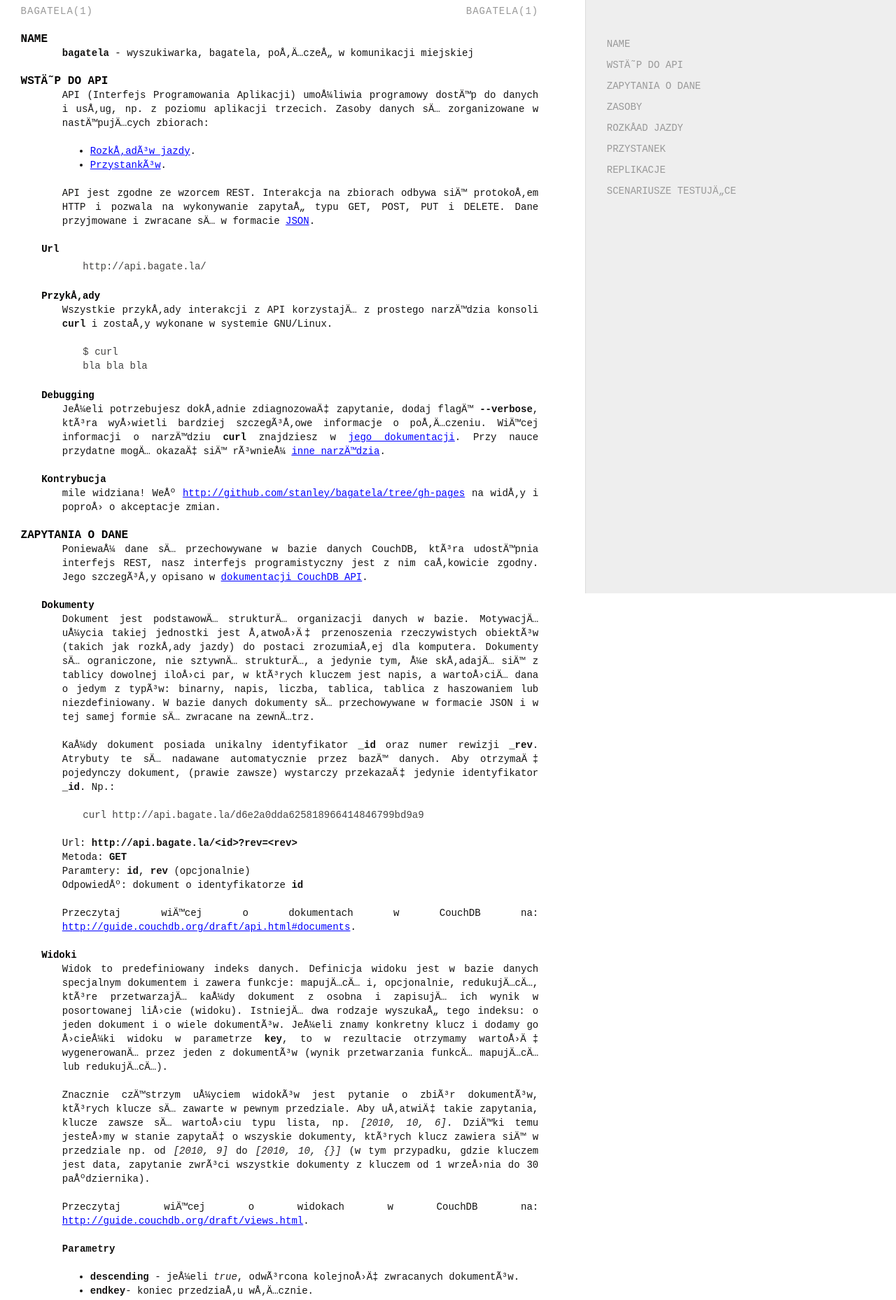
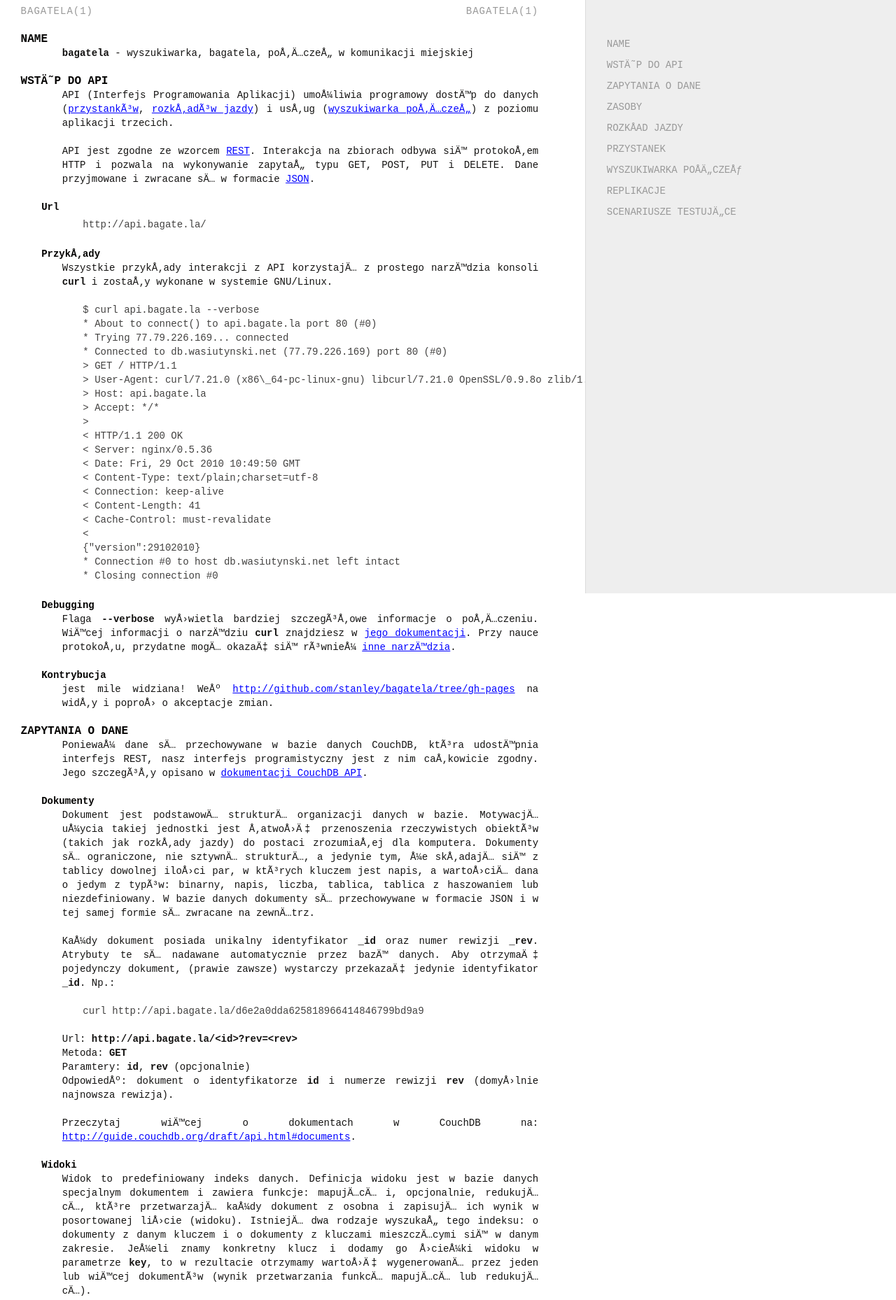
Before and after one commit to Stanley/bagatela, a plain HTML site: page API.1.html in a window 1280 px wide. Shown: the top 1858 px of the page at 70% size. Drawn offline with Linux system fonts and the light colour scheme.

Commit message:
+ missing examples

```diff
--- a/API.1.html
+++ b/API.1.html
@@ -65,6 +65,7 @@
     <a href="#ZASOBY">ZASOBY</a>
     <a href="#ROZK-AD-JAZDY">ROZKŁAD JAZDY</a>
     <a href="#PRZYSTANEK">PRZYSTANEK</a>
+    <a href="#WYSZUKIWARKA-PO-CZE-">WYSZUKIWARKA POŁĄCZEŃ</a>
     <a href="#REPLIKACJE">REPLIKACJE</a>
     <a href="#SCENARIUSZE-TESTUJ-CE">SCENARIUSZE TESTUJĄCE</a>
     </div>
@@ -82,15 +83,9 @@
 
 <h2 id="WST-P-DO-API">WSTĘP DO API</h2>
 
-<p>API (Interfejs Programowania Aplikacji) umożliwia programowy dostęp do danych i usług, np. z poziomu aplikacji trzecich. Zasoby danych są zorganizowane w następujących zbiorach:</p>
+<p>API (Interfejs Programowania Aplikacji) umożliwia programowy dostęp do danych (<a href="#PRZYSTANEK" data-bare-link="true">przystanków</a>, <a href="#ROZK-AD-JAZDY" data-bare-link="true">rozkładów jazdy</a>) i usług (<a href="#WYSZUKIWARKA-PO-CZE-" data-bare-link="true">wyszukiwarka połączeń</a>) z poziomu aplikacji trzecich.</p>
 
-<ul>
-<li><a href="ROZK%C5%81AD%20JAZDY">Rozkładów jazdy</a>.</li>
-<li><a href="PRZYSTANEK">Przystanków</a>.</li>
-</ul>
-
-
-<p>API jest zgodne ze wzorcem REST. Interakcja na zbiorach odbywa się protokołem HTTP i pozwala na wykonywanie zapytań typu GET, POST, PUT i DELETE. Dane przyjmowane i zwracane są w formacie <a href="http://json.org">JSON</a>.</p>
+<p>API jest zgodne ze wzorcem <a href="http://en.wikipedia.org/wiki/Representational_State_Transfer">REST</a>. Interakcja na zbiorach odbywa się protokołem HTTP i pozwala na wykonywanie zapytań typu GET, POST, PUT i DELETE. Dane przyjmowane i zwracane są w formacie <a href="http://json.org">JSON</a>.</p>
 
 <h3 id="Url">Url</h3>
 
@@ -101,17 +96,35 @@
 
 <p>Wszystkie przykłady interakcji z API korzystają z prostego narzędzia konsoli <code>curl</code> i zostały wykonane w systemie GNU/Linux.</p>
 
-<pre><code>$ curl
-bla bla bla
+<pre><code>$ curl api.bagate.la --verbose
+* About to connect() to api.bagate.la port 80 (#0)
+* Trying 77.79.226.169... connected
+* Connected to db.wasiutynski.net (77.79.226.169) port 80 (#0)
+&gt; GET / HTTP/1.1
+&gt; User-Agent: curl/7.21.0 (x86\_64-pc-linux-gnu) libcurl/7.21.0 OpenSSL/0.9.8o zlib/1.2.3.4 libidn/1.18
+&gt; Host: api.bagate.la
+&gt; Accept: */*
+&gt;
+&lt; HTTP/1.1 200 OK
+&lt; Server: nginx/0.5.36
+&lt; Date: Fri, 29 Oct 2010 10:49:50 GMT
+&lt; Content-Type: text/plain;charset=utf-8
+&lt; Connection: keep-alive
+&lt; Content-Length: 41
+&lt; Cache-Control: must-revalidate
+&lt;
+{"version":29102010}
+* Connection #0 to host db.wasiutynski.net left intact
+* Closing connection #0
 </code></pre>
 
 <h3 id="Debugging">Debugging</h3>
 
-<p>Jeżeli potrzebujesz dokładnie zdiagnozować zapytanie, dodaj flagę <code>--verbose</code>, która wyświetli bardziej szczegółowe informacje o połączeniu. Więcej informacji o narzędziu <code>curl</code> znajdziesz w <a href="http://curl.haxx.se/docs/manpage.html">jego dokumentacji</a>. Przy nauce przydatne mogą okazać się również <a href="http://postbin.org">inne narzędzia</a>.</p>
+<p>Flaga <code>--verbose</code> wyświetla bardziej szczegółowe informacje o połączeniu. Więcej informacji o narzędziu <code>curl</code> znajdziesz w <a href="http://curl.haxx.se/docs/manpage.html">jego dokumentacji</a>. Przy nauce protokołu, przydatne mogą okazać się również <a href="http://postbin.org">inne narzędzia</a>.</p>
 
 <h3 id="Kontrybucja">Kontrybucja</h3>
 
-<p>mile widziana! Weź <a href="http://github.com/stanley/bagatela/tree/gh-pages" data-bare-link="true">http://github.com/stanley/bagatela/tree/gh-pages</a> na widły i poproś o akceptacje zmian.</p>
+<p>jest mile widziana! Weź <a href="http://github.com/stanley/bagatela/tree/gh-pages" data-bare-link="true">http://github.com/stanley/bagatela/tree/gh-pages</a> na widły i poproś o akceptacje zmian.</p>
 
 <h2 id="ZAPYTANIA-O-DANE">ZAPYTANIA O DANE</h2>
 
@@ -129,13 +142,13 @@
 <p>Url: <code>http://api.bagate.la/&lt;id>?rev=&lt;rev></code><br />
 Metoda: <code>GET</code><br />
 Paramtery: <code>id</code>, <code>rev</code> (opcjonalnie)<br />
-Odpowiedź: dokument o identyfikatorze <code>id</code></p>
+Odpowiedź: dokument o identyfikatorze <code>id</code> i numerze rewizji <code>rev</code> (domyślnie najnowsza rewizja).</p>
 
 <p>Przeczytaj więcej o dokumentach w CouchDB na: <a href="http://guide.couchdb.org/draft/api.html#documents" data-bare-link="true">http://guide.couchdb.org/draft/api.html#documents</a>.</p>
 
 <h3 id="Widoki">Widoki</h3>
 
-<p>Widok to predefiniowany indeks danych. Definicja widoku jest w bazie danych specjalnym dokumentem i zawera funkcje: mapującą i, opcjonalnie, redukującą, które przetwarzają każdy dokument z osobna i zapisują ich wynik w posortowanej liście (widoku). Istnieją dwa rodzaje wyszukań tego indeksu: o jeden dokument i o wiele dokumentów. Jeżeli znamy konkretny klucz i dodamy go ścieżki widoku w parametrze <code>key</code>, to w rezultacie otrzymamy wartość wygenerowaną przez jeden z dokumentów (wynik przetwarzania funkcą mapującą lub redukującą).</p>
+<p>Widok to predefiniowany indeks danych. Definicja widoku jest w bazie danych specjalnym dokumentem i zawiera funkcje: mapującą i, opcjonalnie, redukującą, które przetwarzają każdy dokument z osobna i zapisują ich wynik w posortowanej liście (widoku). Istnieją dwa rodzaje wyszukań tego indeksu: o dokumenty z danym kluczem i o dokumenty z kluczami mieszczącymi się w danym zakresie. Jeżeli znamy konkretny klucz i dodamy go ścieżki widoku w parametrze <code>key</code>, to w rezultacie otrzymamy wartość wygenerowaną przez jeden lub więcej dokumentów (wynik przetwarzania funkcą mapującą lub redukującą).</p>
 
 <p>Znacznie częstrzym użyciem widoków jest pytanie o zbiór dokumentów, których klucze są zawarte w pewnym przedziale. Aby ułatwić takie zapytania, klucze zawsze są wartościu typu lista, np. <em>[2010, 10, 6]</em>. Dzięki temu jesteśmy w stanie zapytać o wszyskie dokumenty, których klucz zawiera się w przedziale np. od <em>[2010, 9]</em> do <em>[2010, 10, {}]</em> (w tym przypadku, gdzie kluczem jest data, zapytanie zwróci wszystkie dokumenty z kluczem od 1 września do 30 października).</p>
 
@@ -150,7 +163,8 @@
 <li><code>group_level</code></li>
 <li><code>include_docs</code> - jeżeli <em>true</em>, dołąłcza oryginalny dokument w polu <code>doc</code>. Domyślnie <em>false</em>.</li>
 <li><code>key</code> - wartość klucza.</li>
-<li><code>limit</code> - maksymalna liczba zwróconych dokumentów.</li>
+<li><code>limit</code> - maksymalna liczba zwróconych dokumentów. Np. <em>10</em>.</li>
+<li><code>reduce</code> - użyj funkcji redukującej. Domyślna wartość gdy funkcja reduce jest zdefiniowana to <em>true</em>.</li>
 <li><code>startkey</code> - początek przedziału włącznie.</li>
 </ul>
 
@@ -176,7 +190,7 @@
 <li><code>stop_id</code> (opcjonalnie) - identyfikator przystanku <code>Stop</code> przy którym zatrzymuje się transport.</li>
 <li><code>table</code> - tablice odjazdów. Atrybut typu tablicy haszującej. Przechowującej pary, w których opisowi dni odpowiada tablica odjazdów. Opis dania (klucz) to np. <em>"Dzień powszedni"</em>. Tablica odjazdów (wartość) to np. <em>{"4":["43"], "5":["02","17","38","48","58"]}</em>, co oznacza, że w dni powszednie, o godzinie 4:43, 5:02, 5:17 itd. odjeżdza transport.</li>
 <li><code>type</code> - typ. Zawsze <em>"Timetable"</em>.</li>
-<li><code>url</code> - adres URL. Źródło danych. Np. <em>"http://rozklady.mpk.krakow.pl/aktualne/0004/0004t023.htm"</em></li>
+<li><code>source</code> - Źródło danych. Np. adres url: <em>"http://rozklady.mpk.krakow.pl/aktualne/0004/0004t023.htm"</em></li>
 <li><code>updated_at</code> - czas ostatniej modyfikacji w bazie danych (tj. czas połączenia ze źródłem).</li>
 <li><code>valid_since</code> - dzień od którego obowiązuje rozkład. Np. <em>"04.10.2010"</em>.</li>
 <li><code>valid_through</code> (opcjonalnie) - dzień do którego obowiązuje rozkład. Jeżeli atrybut nie jest zdefiniowany i <code>valid_since</code> wskazuje na przeszły dzień to rozkład jazdy jest aktualnie obowiązującym. Atrybut zostanie zdefiniowany nie wcześniej, niż nowa wersja tego rozkładu zostanie publikowana.</li>
@@ -292,7 +306,7 @@
 <li><code>lng</code> - długość geograficzna. Np. <em>19.9326992</em>.</li>
 <li><code>location</code> (opcjonalnie) - ulica przy której znajduje się przystanej. Np. "Karmelicka".</li>
 <li><code>name</code> - nazwa przystanku. Np. <em>"Teatr Bagatela"</em>.</li>
-<li><code>polylines</code> (opcjonalnie) - tablica z haszowaniem, gdzie kluczem jest identyfikator dowolnego przystanku, a wartością tablica współrzędnych, tworzących połączenie tych dwóch przystanków.</li>
+<li><code>polylines</code> (opcjonalnie) - tablica z haszowaniem, gdzie kluczem jest identyfikator dowolnego przystanku, a wartością tablica współrzędnych, tworzących linię łamaną, połączenie tych dwóch przystanków.</li>
 <li><code>type</code> - typ. Zawsze <em>"Stop"</em>.</li>
 <li><code>update_at</code> - czas ostatniej modyfikacji.</li>
 </ul>
@@ -330,21 +344,24 @@
 
 <p><strong>filter</strong></p>
 
-<p>Url: <code>http://api.bagate.la/krk/_design/Stop/_list/filter/&lt;widok></code>
-Metoda: <code>GET</code>
+<p>Url: <code>http://api.bagate.la/kr/_design/Stop/_list/filter/&lt;widok></code><br />
+Metoda: <code>GET</code><br />
 Parametry: <code>widok</code>, <code>only</code> lub <code>exclude</code></p>
 
 <h3 id="Full-text-search">Full-text search</h3>
+
+<h2 id="WYSZUKIWARKA-PO-CZE-">WYSZUKIWARKA POŁĄCZEŃ</h2>
+
+<p>Comming soon.</p>
 
 <h2 id="REPLIKACJE">REPLIKACJE</h2>
 
 <p>Replikacje są wykorzystywane do synchronizacji dwóch instancji tej samej bazy danych.</p>
 
-<p>Url: <code>http://api.bagate.la/_replicate</code><br />
+<p>Url: <code>http://api.bagate.la/kr/_replicate</code><br />
 Metoda: <code>POST</code><br />
 Parametry: <code>taret</code><br />
-Odpowiedź: <code>{}</code><br />
-Uwaga: To nie jest standardowe zapytanie.</p>
+Odpowiedź: <code>{}</code></p>
 
 <p>Przykładowe użycie:</p>
 
```
Also changed, not shown: 2 other files.
